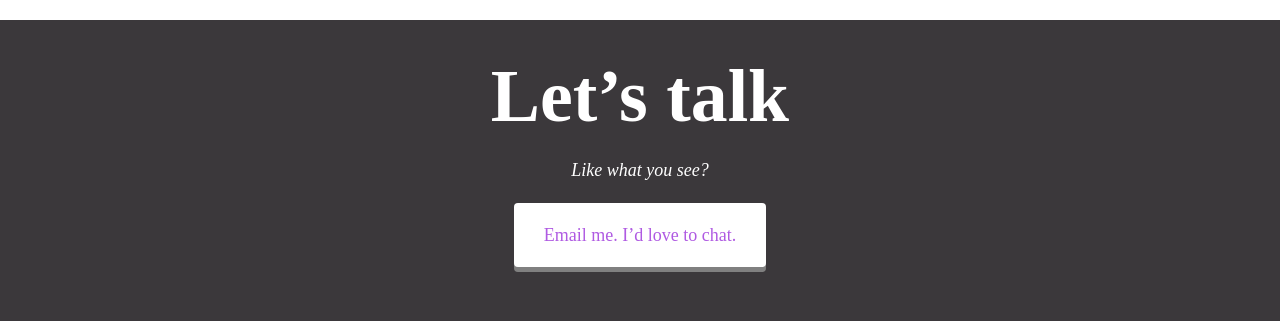
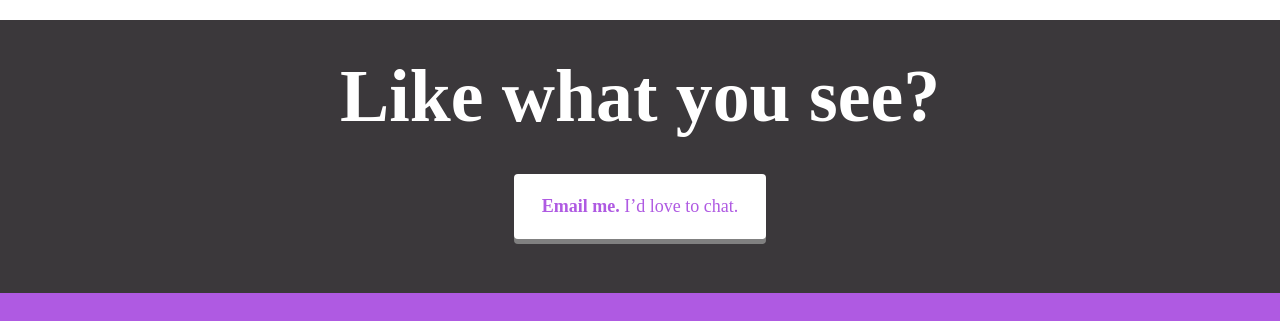
Before and after one commit to jeradg/jeradgallinger, a website: page index.html in a window 1280 px wide. Shown: the part 3023-3344 px from the top of the page. After the commit the page ends 3316 px from the top, so only its background shows below. Drawn offline with nearby package versions, Linux system fonts and the light colour scheme.

Commit message:
Tightened up language in .page-footer.

```diff
--- a/index.html
+++ b/index.html
@@ -130,11 +130,8 @@
         </section>
         <footer class="page-footer" id="page-footer">
           <div class="content">
-            <h1>Let&rsquo;s talk</h1>
-            <p>
-              <em>Like what you see?</em>
-            </p>
-            <a class="button email-me" id="email-me" href="mailto:jerad@jeradgallinger.ca">Email me. I&rsquo;d love to chat.</a>
+            <h1>Like what you see?</h1>
+            <a class="button email-me" id="email-me" href="mailto:jerad@jeradgallinger.ca"><strong>Email me.</strong> I&rsquo;d love to chat.</a>
           </div>
         </footer>
       </main>
```
